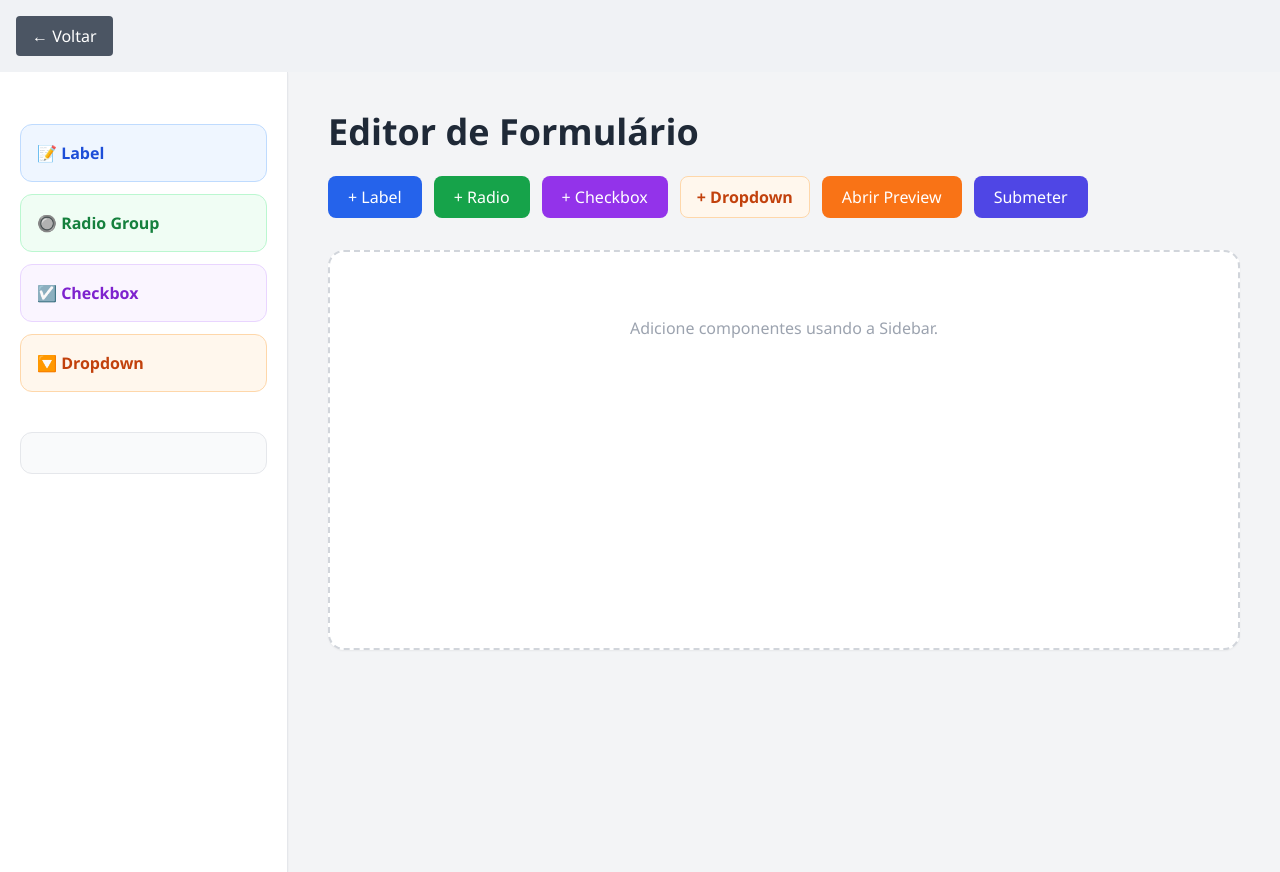
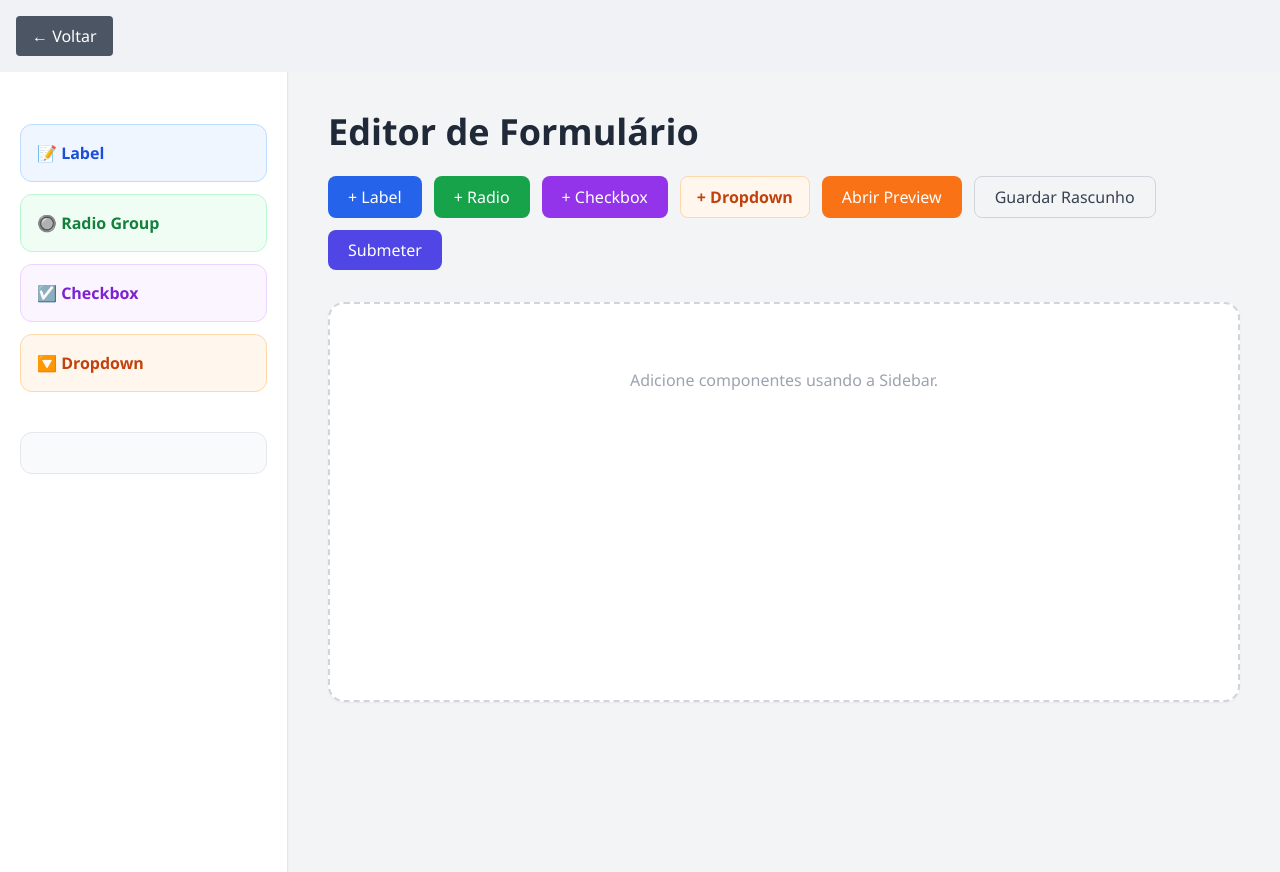
Before and after one commit to iptomar/2026-Team-F, a React (Vite) app in the folder Frontend/: page / in a window 1280 px wide. Both pictures are taken after a click on the button "+ Criar Novo Formulário". Built offline with nearby package versions, Linux system fonts and the light colour scheme.

Commit message:
ADDED: Botão "Criar Rascunho" e função para enviar em estado de  rascunho para a API

```diff
--- a/Frontend/src/components/Toolbar.jsx
+++ b/Frontend/src/components/Toolbar.jsx
@@ -5,7 +5,8 @@ const Toolbar = ({
   FIELD_TYPES,
   mockMode,
   setMockMode,
-  handleSubmit
+  handleSubmit,
+  handleSaveDraft
 }) => {
 
   return (
@@ -52,6 +53,14 @@ const Toolbar = ({
         {mockMode ? "Fechar Preview" : "Abrir Preview"}
       </button>
 
+      {/* Botão Guardar Rascunho */}
+      <button
+        onClick={handleSaveDraft}
+        className="px-5 py-2 bg-gray-100 text-gray-700 border border-gray-300 rounded-lg hover:bg-gray-200 transition"
+      >
+        Guardar Rascunho
+      </button>
+
       {/* Botão Submeter */}
       <button
         onClick={handleSubmit}
--- a/Frontend/src/pages/FormEditor.jsx
+++ b/Frontend/src/pages/FormEditor.jsx
@@ -209,6 +209,55 @@ const FormEditor = () => {
 
 
   // ======================================================
+  // SALVAR FORMULÁRIO NO BANCO DE DADOS
+  // ======================================================
+  const saveFormToDatabase = async (status) => {
+    try {
+      const payload = {
+        name: 'Meu Formulário',
+        fields: fields,
+        status: status
+      };
+
+      const response = await fetch('http://localhost:3000/form-templates', {
+        method: 'POST',
+        headers: {
+          'Content-Type': 'application/json'
+        },
+        body: JSON.stringify(payload)
+      });
+
+      if (!response.ok) {
+        throw new Error(`Erro ao salvar: ${response.statusText}`);
+      }
+
+      const data = await response.json();
+      alert(`Formulário ${status === 'draft' ? 'salvo como rascunho' : 'publicado'} com sucesso!`);
+      console.log('Resposta do servidor:', data);
+    } catch (error) {
+      console.error('Erro ao salvar formulário:', error);
+      alert(`Erro ao salvar: ${error.message}`);
+    }
+  };
+
+
+  // ======================================================
+  // GUARDAR RASCUNHO
+  // ======================================================
+  const handleSaveDraft = () => {
+    saveFormToDatabase('draft');
+  };
+
+
+  // ======================================================
+  // SUBMETER FORMULÁRIO
+  // ======================================================
+  const handleSubmit = () => {
+    saveFormToDatabase('published');
+  };
+
+
+  // ======================================================
   // RENDER PRINCIPAL
   // ======================================================
   return (
@@ -235,7 +284,8 @@ const FormEditor = () => {
         FIELD_TYPES={FIELD_TYPES}
         mockMode={isPreviewOpen}
         setMockMode={setIsPreviewOpen}
-        handleSubmit={() => console.log("Submeter")}
+        handleSubmit={handleSubmit}
+        handleSaveDraft={handleSaveDraft}
       />
 
       {/* CANVAS */}
```
